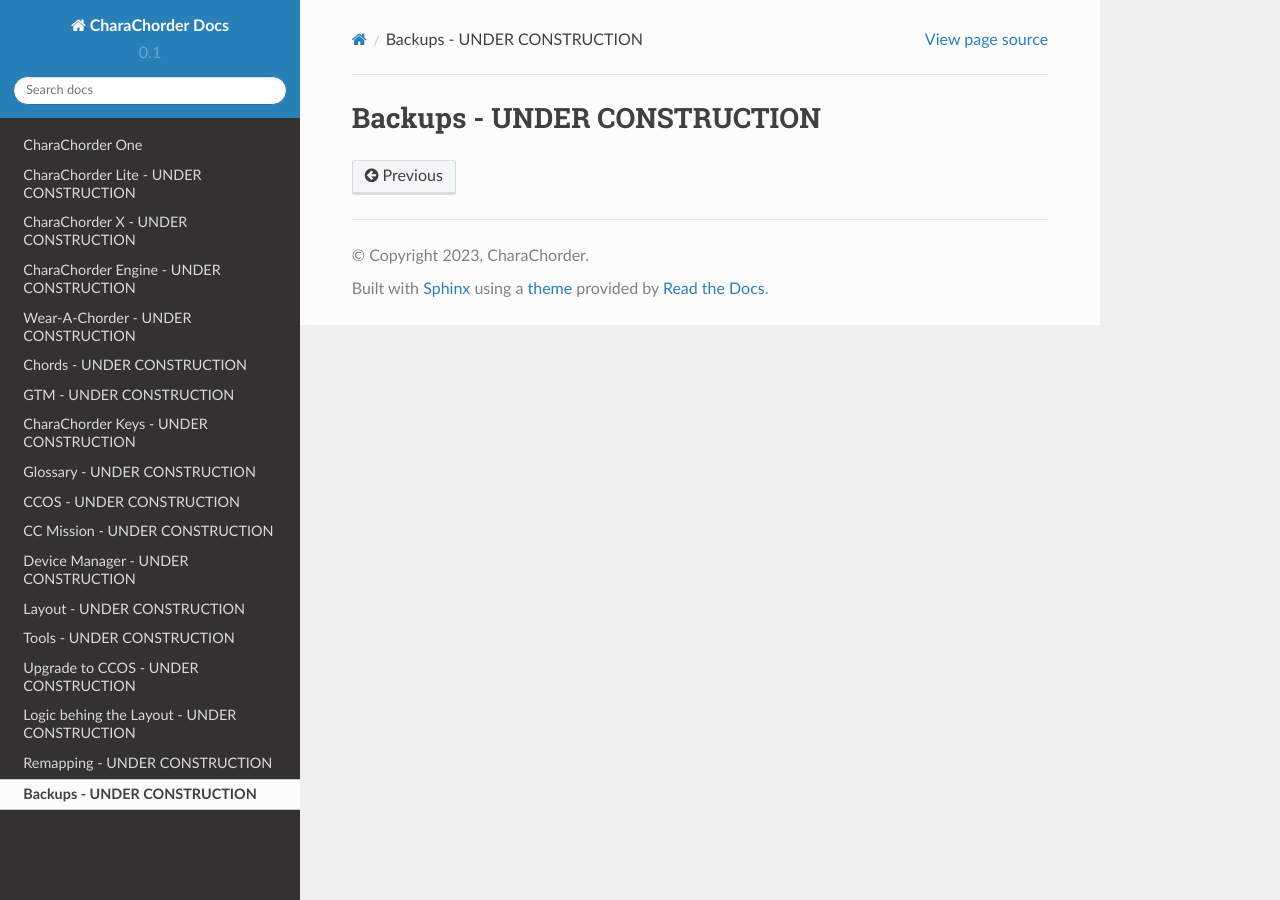
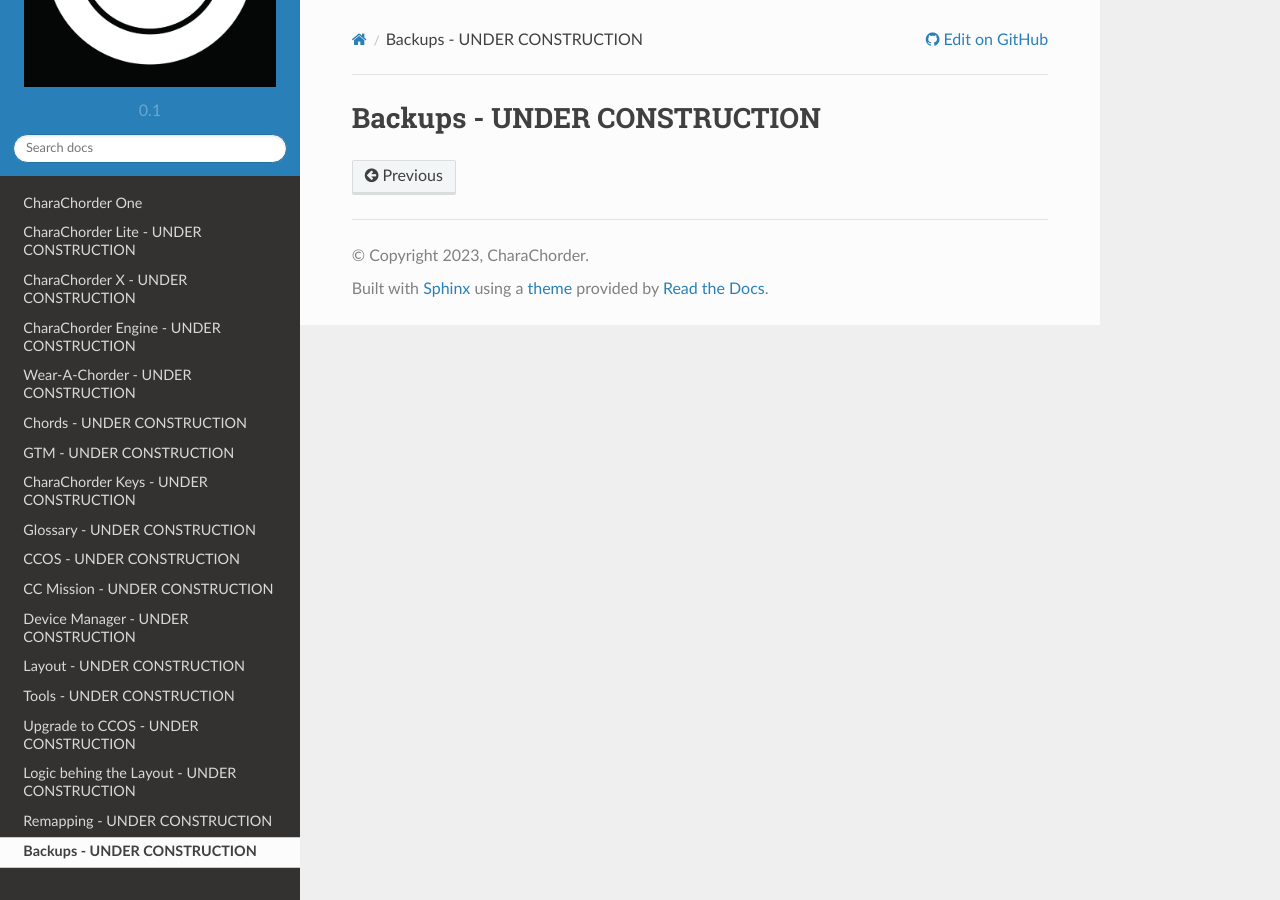
Before and after one commit to CharaChorder/docs, a Sphinx documentation site: the page built from docs/Backups.rst, in a window 1280 px wide. Built offline with Sphinx 7.4.7 and the Read the Docs theme 2.0.0, drawn with Linux system fonts in a browser that asks for light colours.

Commit message:
Theme some more

```diff
--- a/docs/conf.py
+++ b/docs/conf.py
@@ -110,10 +110,28 @@
 }
 
 # Appended HTML page title
-html_title = '<project> v<revision>'
+html_title = f'{project} v{version}'
 
 # Canonical URL
 html_baseurl = 'https://docs.charachorder.com'
+
+# Logos/icons
+html_logo = 'assets/images/CharaChorder-logo.png'
+html_favicon = 'assets/images/favicon.ico'
+
+html_copy_source = False
+
+html_use_opensearch = html_baseurl
+
+html_context = {
+    'display_github': True,
+    'github_user': 'CharaChorder',
+    'github_repo': 'docs',
+    'github_version': 'main/',
+    "conf_py_path": "/docs/",
+    "source_suffix": source_suffix,
+}
+
 
 # -- Options for HTMLHelp output ------------------------------------------
 
```
Also changed, not shown: docs/assets/images/CharaChorder-logo.png (added), docs/assets/images/favicon.ico (added).
